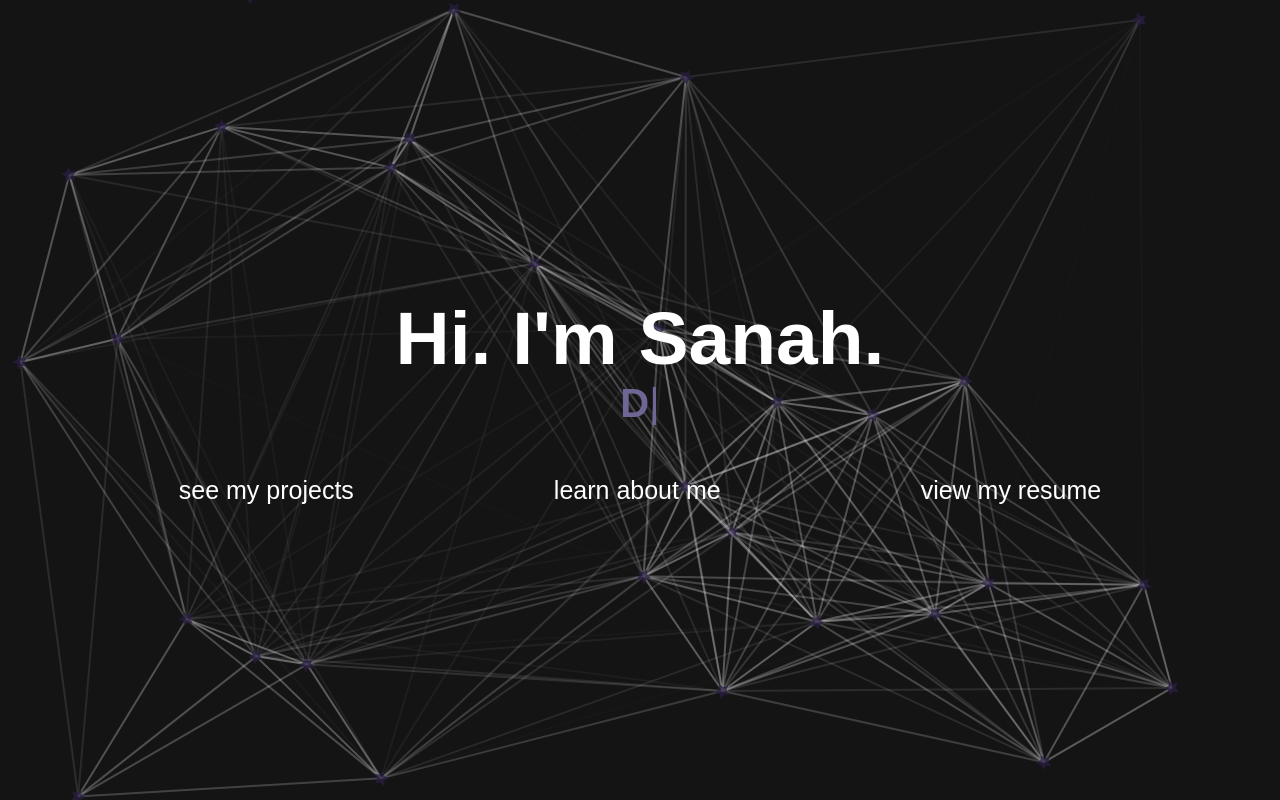
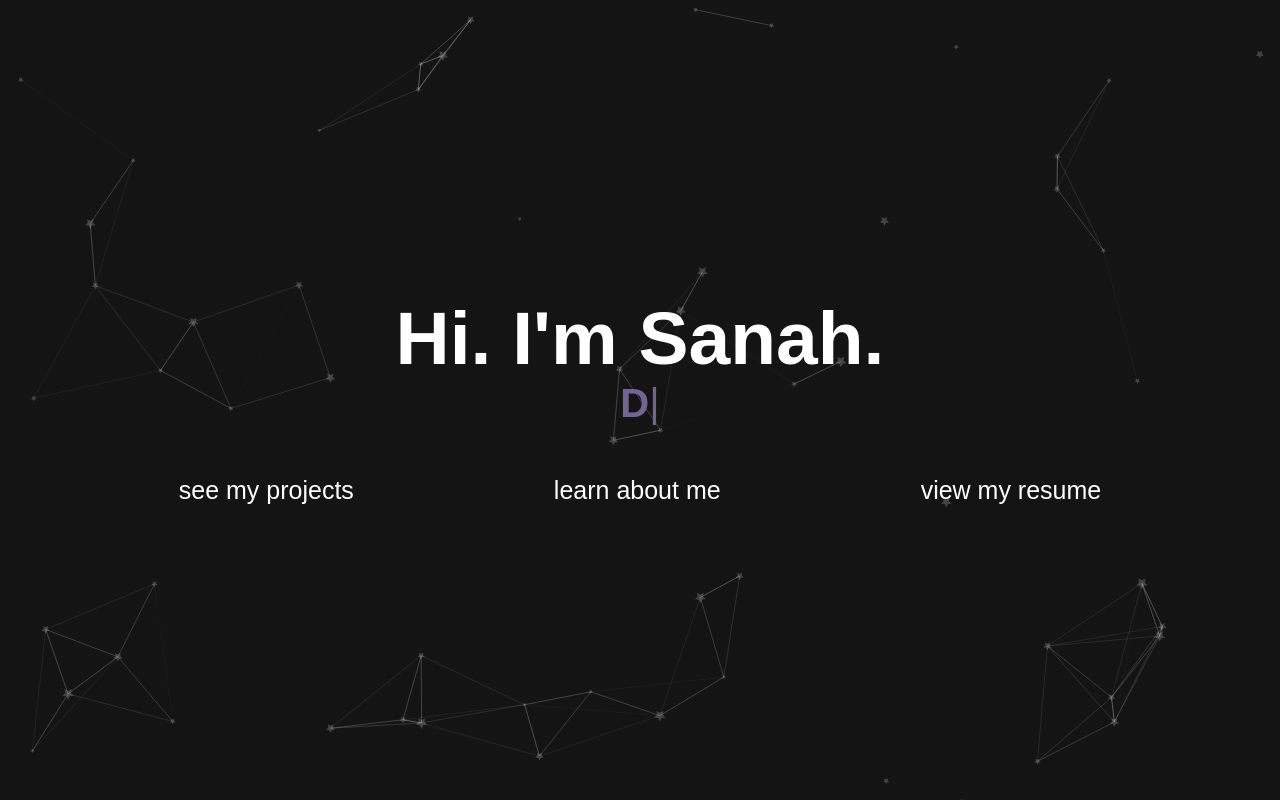
Before and after one commit to sanaht77/my-website, a React (Vite) app: page / in a window 1280 px wide. Built offline with nearby package versions, Linux system fonts and the light colour scheme; the HTML template or start-up script is replaced by a standard one.

Commit message:
updated particles

```diff
--- a/src/components/particle.jsx
+++ b/src/components/particle.jsx
@@ -1,49 +1,73 @@
-import { useCallback } from "react";
+import { useCallback, useEffect } from "react";
 import Particles from "react-tsparticles";
 import { loadFull } from "tsparticles";
 
+export default function Particle() {
+  const particlesInit = useCallback(async (engine) => {
+    await loadFull(engine);
+  }, []);
 
-export default function Particle() {
-
-  const particlesInit = useCallback(async (main) => {
-    await loadFull(main);
+  useEffect(() => {
+    console.log("Particle mounted");
   }, []);
 
   return (
-    console.log("Particle mounted"),
     <Particles
       id="tsparticles"
       init={particlesInit}
       options={{
         fullScreen: { enable: true, zIndex: 1 },
         particles: {
-          number: { value: 25, density: { enable: true, value_area: 800 } },
-          color: { value: "#281d40ff" },
-          shape: { type: "star", options: { sides: 5 } },
-          opacity: { value: 0.8 },
-          size: { value: 4 },
-          rotate: {
-            value: 0,
+          number: { value: 50, density: { enable: true, value_area: 800 } },
+          color: { value: "#ffffff" },
+          shape: {
+            type: "star",
+            options: {
+              star: { sides: 5 } // or use polygon with type: "polygon"
+            }
+          },
+          opacity: {
+            value: 0.2,
+            random: false,
+            animation: { enable: false, speed: 1, minimumValue: 0.1, sync: false }
+          },
+          size: {
+            value: 3,
             random: true,
-            direction: "clockwise",
-            animation: { enable: true, speed: 5, sync: false }
+            animation: { enable: false, speed: 40, minimumValue: 0.1, sync: false }
           },
-          links: { enable: true, distance: 600, color: "#ffffff", opacity: 0.4, width: 2 },
+          links: { enable: true, distance: 150, color: "#ffffff", opacity: 0.2, width: 1 },
           move: {
-            enable: true, speed: 2, direction: "none", random: false, straight: false,
-            outModes: { default: "out" }
+            enable: true,
+            speed: 3,
+            direction: "none",
+            random: false,
+            straight: false,
+            outModes: "out",
+            bounce: false,
+            attract: { enable: false, rotateX: 600, rotateY: 1200 }
           }
         },
         interactivity: {
-          events: { onHover: { enable: true, mode: ["grab"] }, resize: true },
+          events: {
+            onHover: { enable: true, mode: "repulse" },
+            resize: true
+          },
           modes: {
             grab: { distance: 400, links: { opacity: 1 } },
-            bubble: { distance: 400, size: 40, duration: 2, opacity: 8, speed: 3 },
-            repulse: { distance: 200 }, push: { quantity: 4 }, remove: { quantity: 2 }
+            bubble: { distance: 400, size: 40, duration: 2, opacity: 0.8, speed: 3 },
+            repulse: { distance: 100, duration: 0.4 },
+            push: { quantity: 4 },
+            remove: { quantity: 2 }
           }
         },
         detectRetina: true,
-        background: { color: "#151414ff", position: "50% 50%", repeat: "no-repeat", size: "cover" }
+        background: {
+          color: "#151414",
+          position: "50% 50%",
+          repeat: "no-repeat",
+          size: "cover"
+        }
       }}
     />
   );
```
